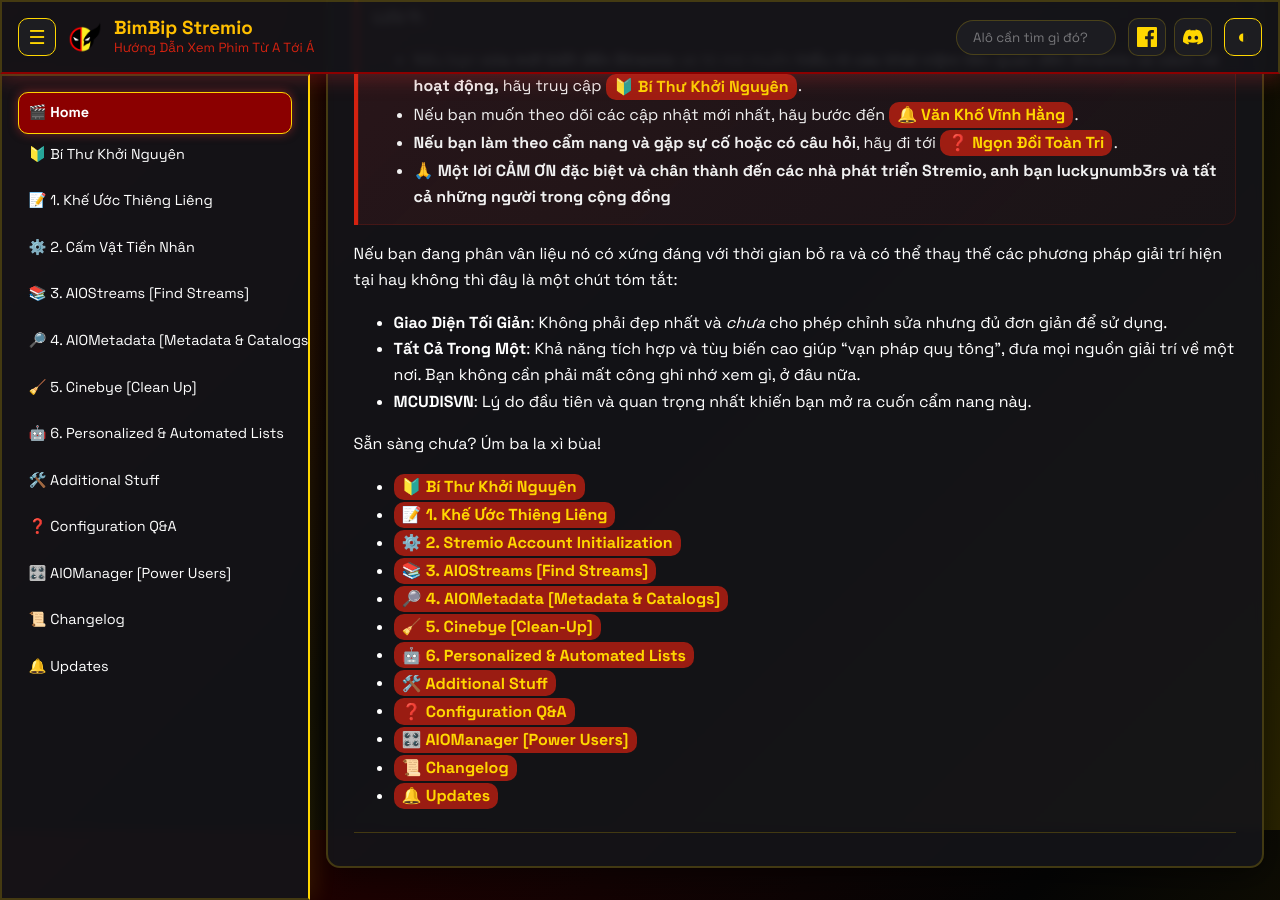
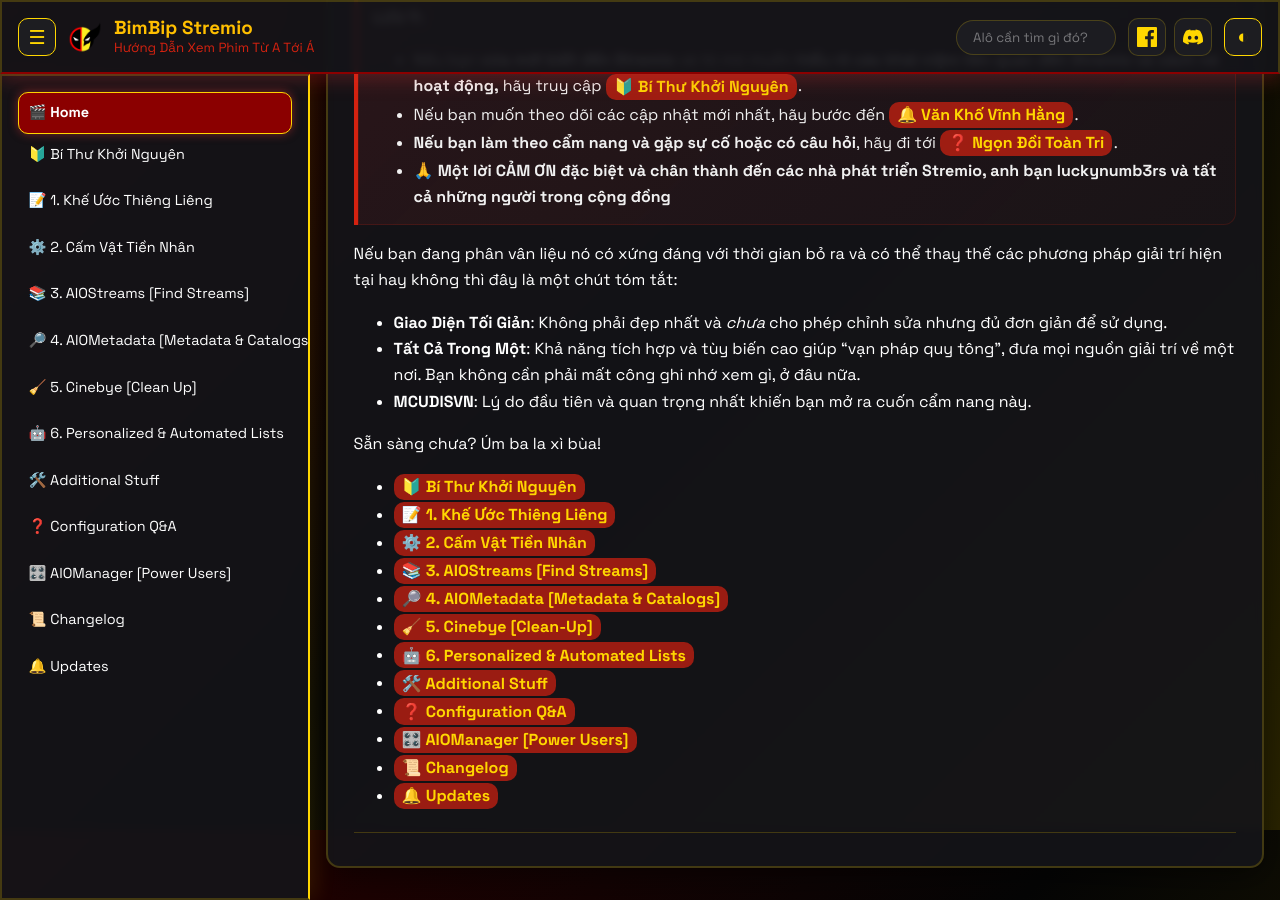
Before and after one commit to bimbipsubteam/bimbip-stremio, a Jekyll site: the page built from docs/index.md, in a window 1280 px wide and 900 px high, scrolled down 970 px. Built offline with Jekyll 4.4.1, drawn with Linux system fonts in a browser that asks for light colours.

Commit message:
chore: auto-sync homepage outputs

```diff
--- a/docs/index.md
+++ b/docs/index.md
@@ -28,7 +28,7 @@ Sẵn sàng chưa? Úm ba la xì bùa!
 
 - [🔰 Bí Thư Khởi Nguyên](guide/0-Beginner-Concepts.md)
 - [📝 1. Khế Ước Thiêng Liêng](guide/1-Accounts-Preparation.md)
-- [⚙️ 2. Stremio Account Initialization](guide/2-Stremio-Initialization.md)
+- [⚙️ 2. Cấm Vật Tiền Nhân](guide/2-Stremio-Initialization.md)
 - [📚 3. AIOStreams [Find Streams]](guide/3-AIOStreams-Setup.md)
 - [🔎 4. AIOMetadata [Metadata & Catalogs]](guide/4-AIOMetadata-Setup.md)
 - [🧹 5. Cinebye [Clean-Up]](guide/5-Cinebye-Cleanup.md)
```
Also changed, not shown: README.md.
